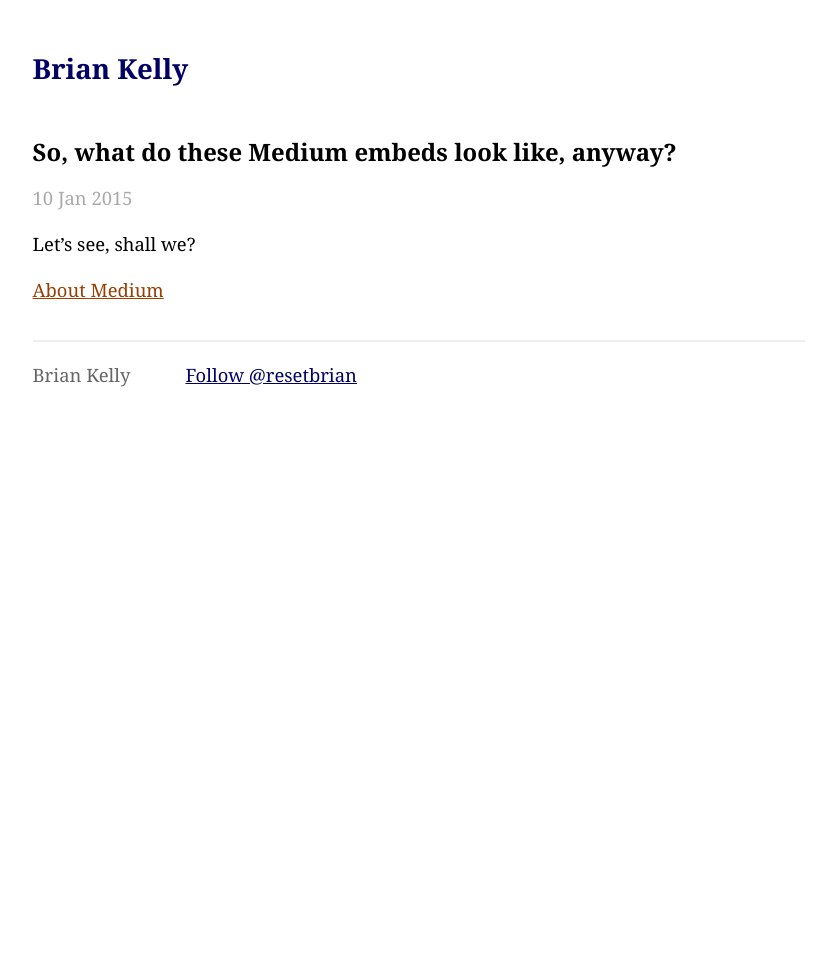
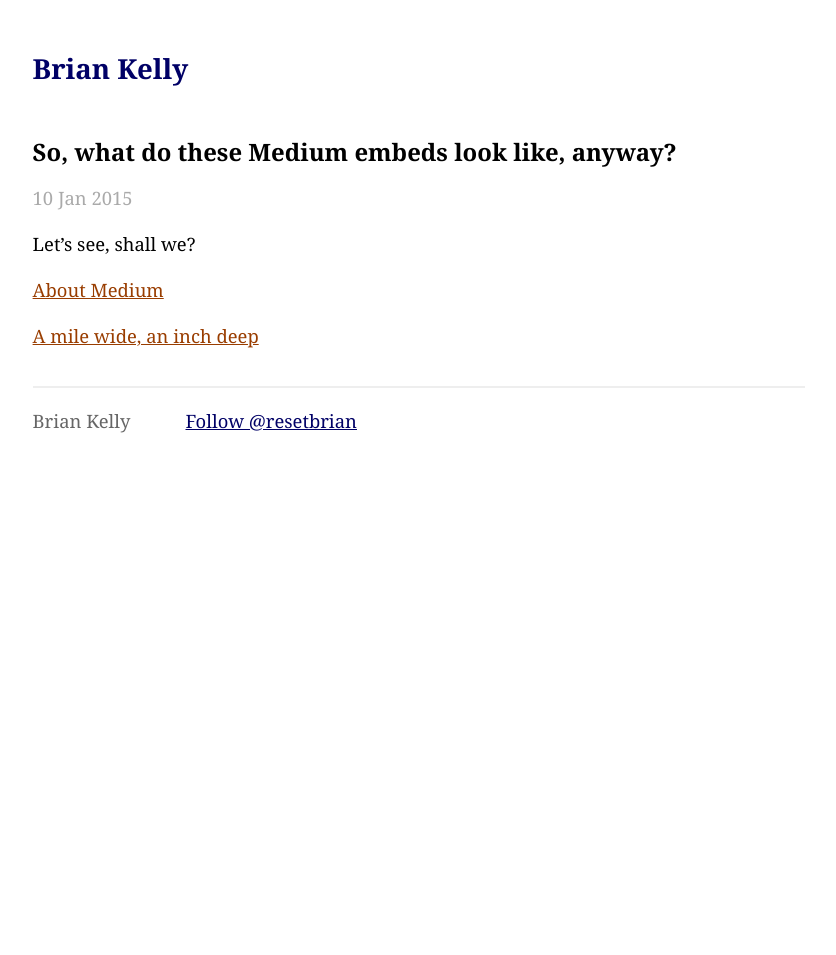
Before and after one commit to briankelly/briankelly.github.io, a Jekyll site: the page built from _posts/2015-01-10-medium-embed.md, in a window 1280 px wide. Shown: the whole page, without its empty margins (221-1057 px from the left). Built offline with Jekyll 4.4.1, drawn with Linux system fonts in a browser that asks for light colours; Markdown is read by kramdown in place of the engine named in the settings; a script that is not in the unit is left out; comment, search, counter and statistics services are not loaded.

Commit message:
small addition

```diff
--- a/_posts/2015-01-10-medium-embed.md
+++ b/_posts/2015-01-10-medium-embed.md
@@ -5,3 +5,5 @@ title:  "So, what do these Medium embeds look like, anyway?"
 Let's see, shall we?
 
 <script async src="https://static.medium.com/embed.js"></script><a class="m-collection" href="https://medium.com/about">About Medium</a>
+
+<a class="m-story" data-collapsed="true" href="https://medium.com/@ev/48f36e48d4cb">A mile wide, an inch deep</a>
```
